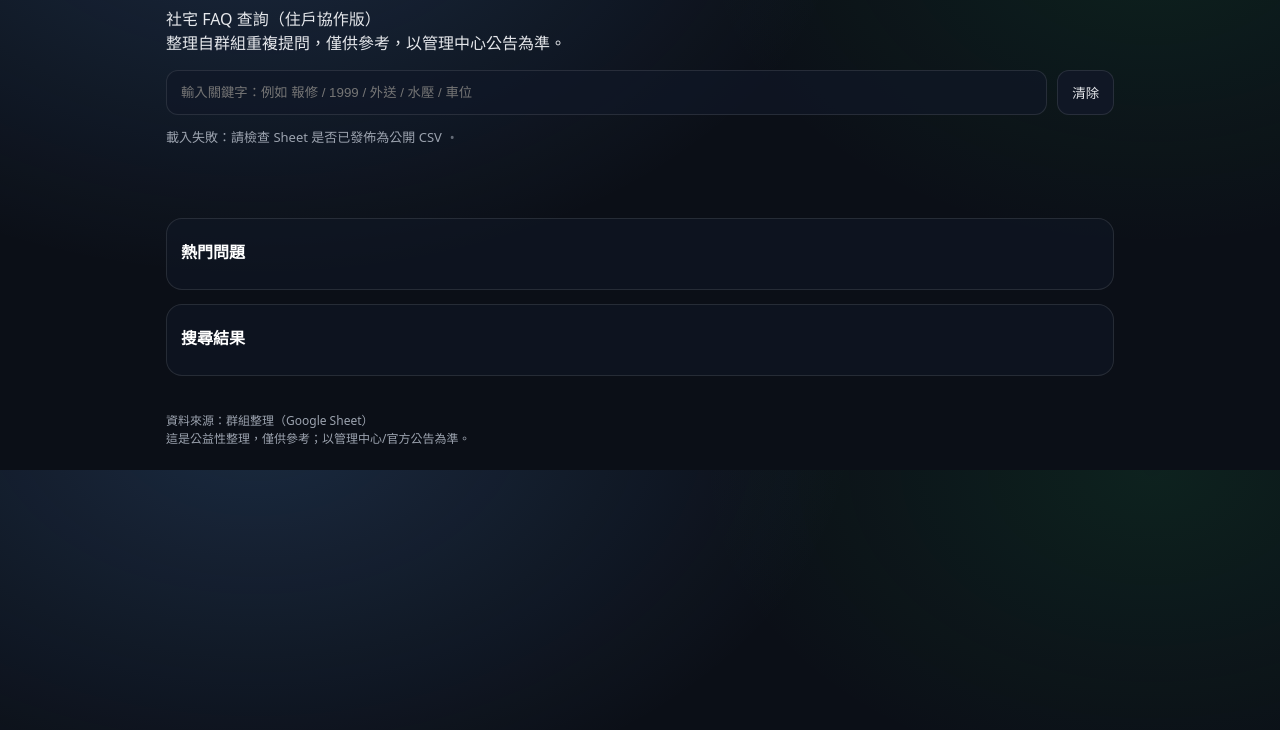
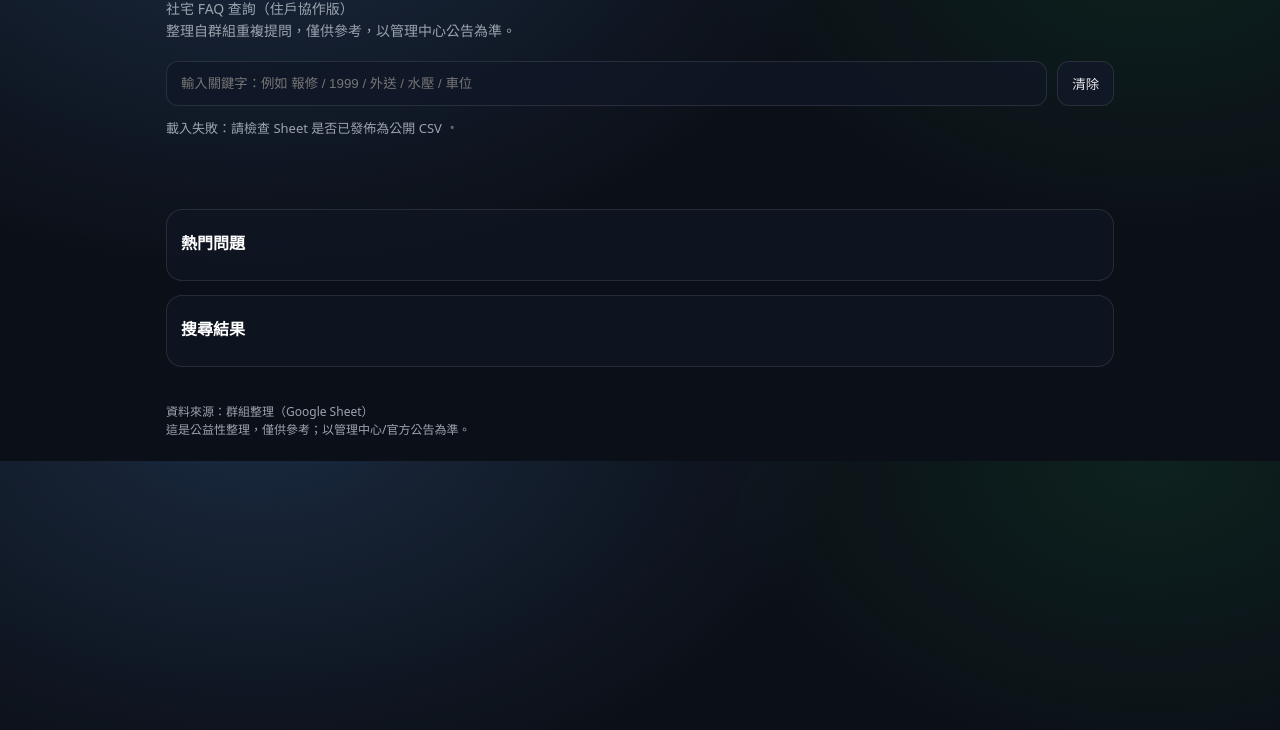
Before and after one commit to Chien2020-ai/nangang-faq, a plain HTML site: page index.html in a window 1280 px wide. Shown: the part 70-800 px from the top of the page. Drawn offline with Linux system fonts and the light colour scheme; no server answers.

Commit message:
Update styles.css
加一點樣式（讓它看起來正式）

```diff
--- a/styles.css
+++ b/styles.css
@@ -89,3 +89,11 @@
 .btn:hover { border-color: rgba(96,165,250,.45); }
 .foot { padding-top: 0; }
 .small { color: var(--muted); font-size: 12px; line-height: 1.5; }
+
+.positioning {
+  margin-top: 8px;
+  margin-bottom: 18px;
+  line-height: 1.6;
+  font-size: 14px;
+  color: #9ca3af;
+}
```
